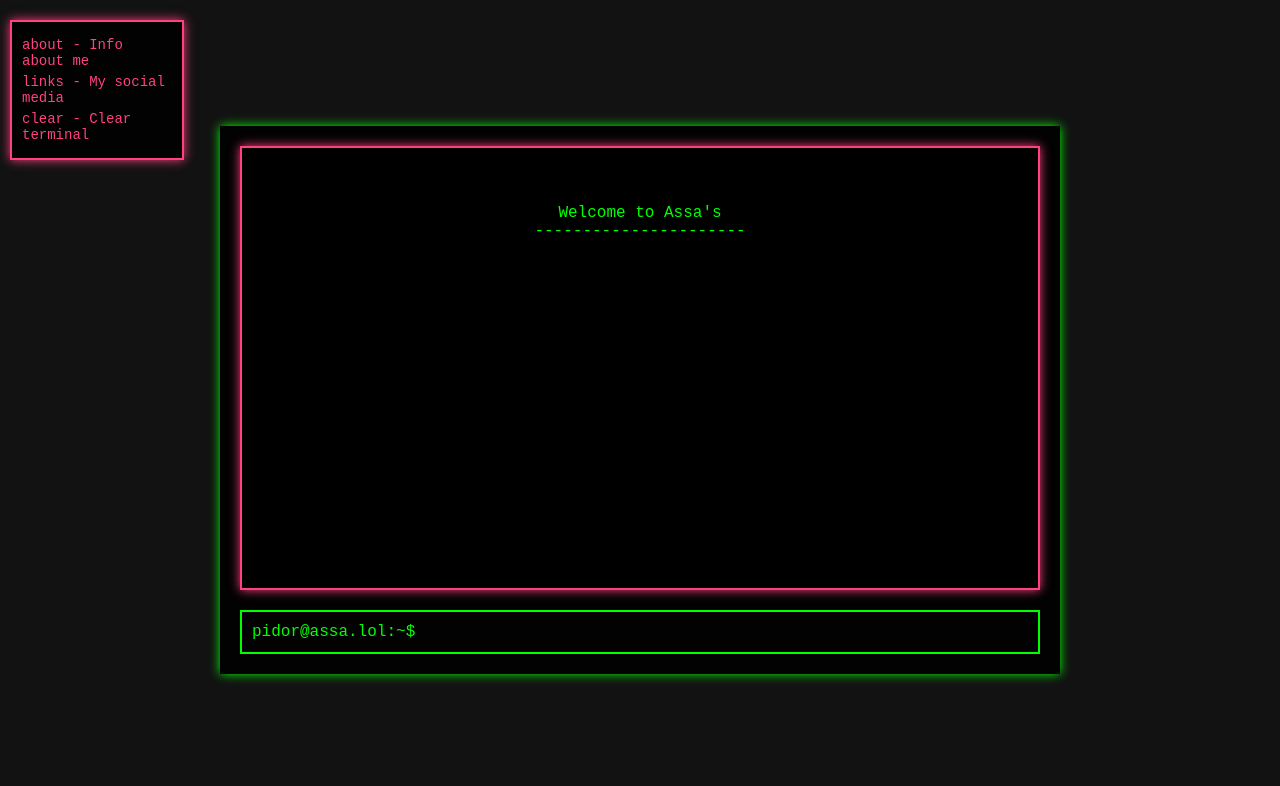
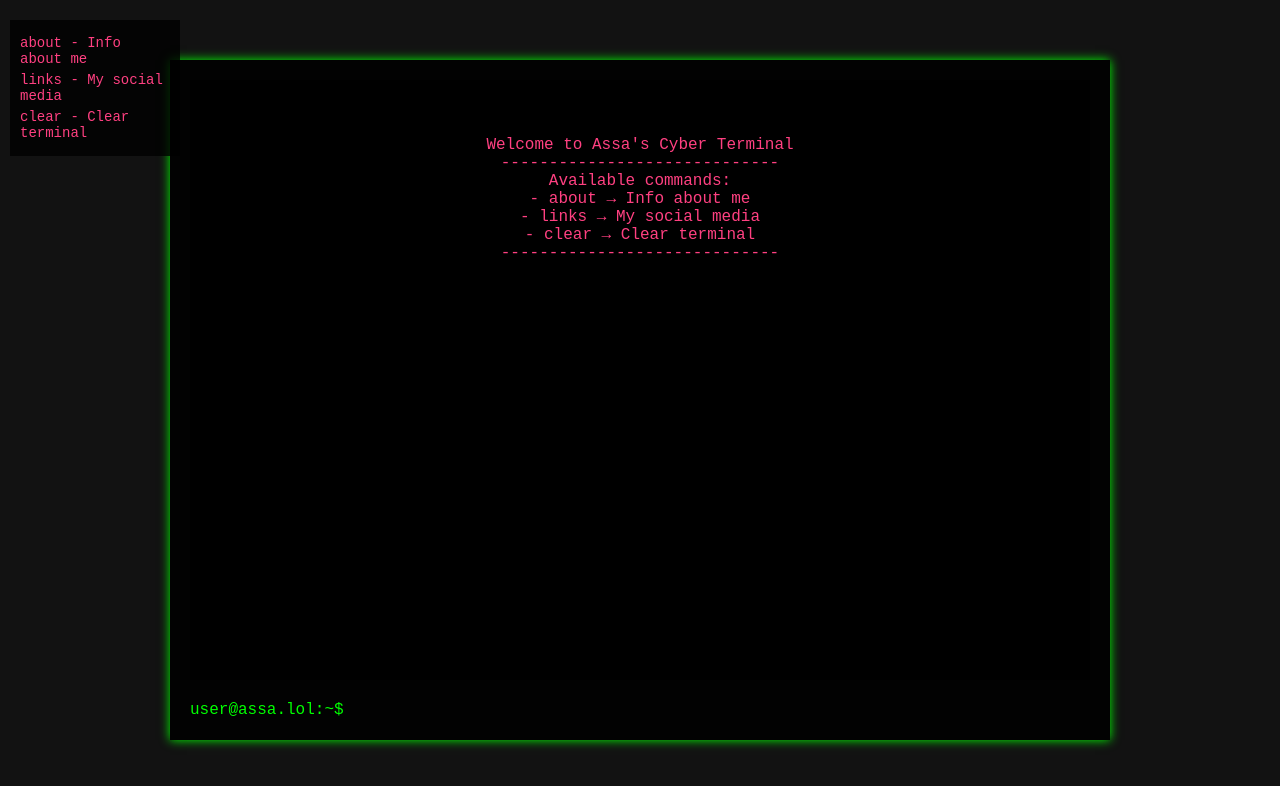
Before and after one commit to assanyashka/fakemoney, a plain HTML site: page index.html in a window 1280 px wide. Drawn offline with Linux system fonts and the light colour scheme.

Commit message:
Update index.html

```diff
--- a/index.html
+++ b/index.html
@@ -3,7 +3,7 @@
 <head>
     <meta charset="UTF-8">
     <meta name="viewport" content="width=device-width, initial-scale=1.0">
-    <title>PidorAs</title>
+    <title>Киберпанковский терминал</title>
     <style>
         body {
             background-color: #121212;
@@ -15,16 +15,18 @@
             align-items: center;
             height: 100vh;
             margin: 0;
+            position: relative;
         }
         #terminal {
             width: 80%;
-            max-width: 800px;
-            padding: 20px;
+            max-width: 900px;
+            height: 80%;
             display: flex;
             flex-direction: column;
-            justify-content: flex-start;
+            justify-content: space-between;
+            padding: 20px;
+            background: rgba(0, 0, 0, 0.9);
             box-shadow: 0 0 10px #00ff00;
-            background: rgba(0, 0, 0, 0.9);
         }
         #output {
             flex-grow: 1;
@@ -35,19 +37,13 @@
             margin-bottom: 20px;
             text-align: center;
             height: 400px;
-            border: 2px solid #ff4081;
-            box-shadow: 0 0 10px #ff4081;
+            color: #ff4081;
         }
         #input-line {
             display: flex;
             align-items: center;
             justify-content: flex-start;
-            border: 2px solid #00ff00;
-            padding: 10px;
-        }
-        #input-line span {
             color: #00ff00;
-            margin-right: 5px;
         }
         #command-input {
             background: none;
@@ -62,14 +58,12 @@
             position: absolute;
             left: 10px;
             top: 20px;
-            background-color: rgba(0, 0, 0, 0.9);
+            background-color: rgba(0, 0, 0, 0.8);
             color: #ff4081;
-            border: 2px solid #ff4081;
             padding: 10px;
             width: 150px;
             font-size: 14px;
             text-align: left;
-            box-shadow: 0 0 10px #ff4081;
         }
         #command-list p {
             margin: 5px 0;
@@ -92,15 +86,21 @@
         </div>
         <div id="output">
             <div id="welcome">
-                Welcome to Assa's
-              ----------------------
+                Welcome to Assa's Cyber Terminal
+                -----------------------------
+                Available commands:
+                - <code>about</code> → Info about me
+                - <code>links</code> → My social media
+                - <code>clear</code> → Clear terminal
+                -----------------------------
             </div>
         </div>
         <div id="input-line">
-            <span>pidor@assa.lol:~$</span>
+            <span>user@assa.lol:~$</span>
             <input type="text" id="command-input" autofocus>
         </div>
     </div>
+
     <script>
         document.addEventListener("DOMContentLoaded", () => {
             const inputField = document.getElementById("command-input");
```
